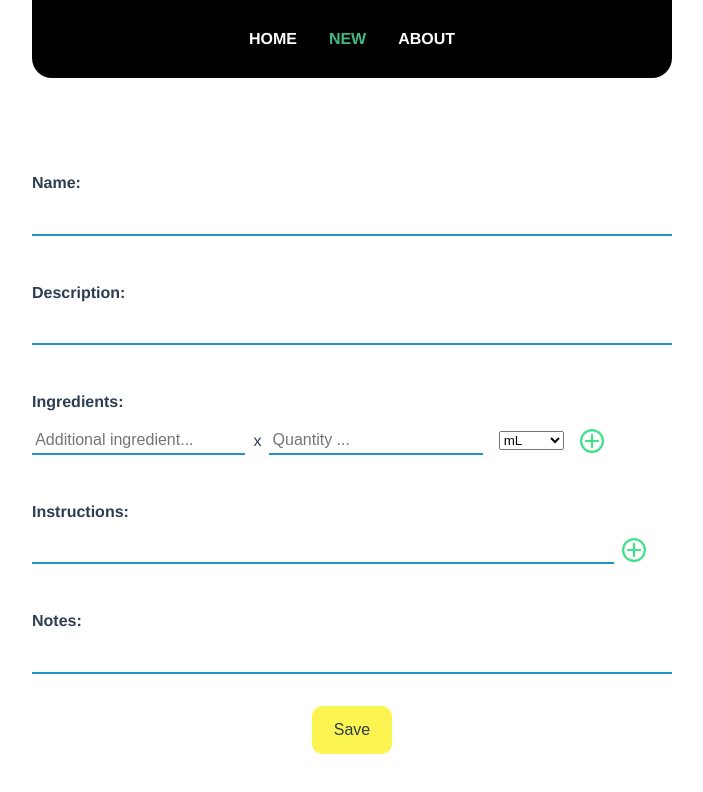
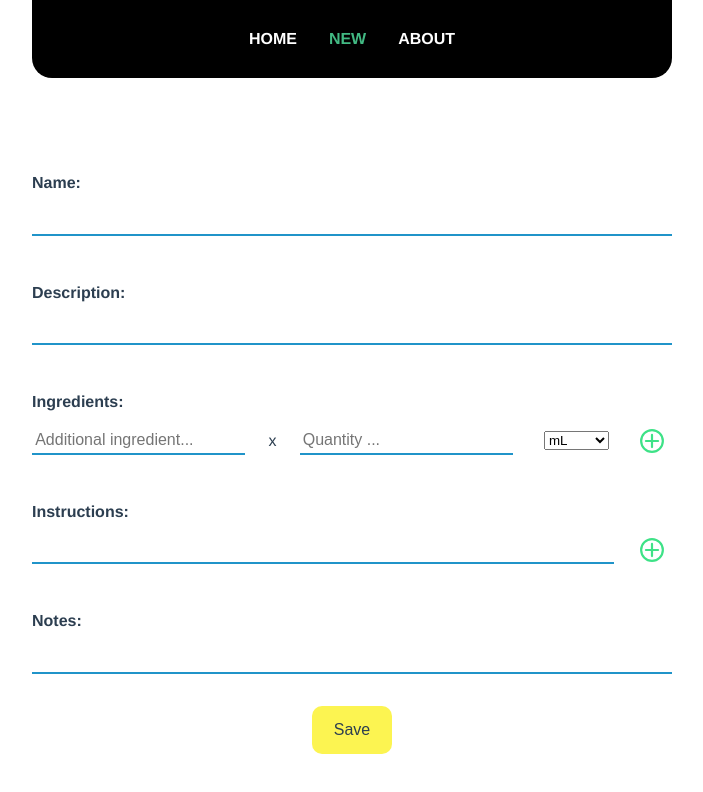
Before and after one commit to tanguymartinez/recipes, a Vue app: page /new in a window 1280 px wide. Shown: the top 792 px of the page, without its empty margins (288-991 px from the left). Built offline with nearby package versions, Linux system fonts and the light colour scheme.

Commit message:
Change styling

```diff
--- a/src/components/ListDynamic.vue
+++ b/src/components/ListDynamic.vue
@@ -41,6 +41,7 @@ export default {
 @use "../assets/mixins"
 .list-dynamic-control
   display: flex
+  justify-content: space-between
   align-items: center
   >*
     margin-left: .5rem
@@ -58,4 +59,6 @@ export default {
   flex-direction: row
   justify-content: space-between
   align-items: center
+  &:last-child
+    margin-bottom: 1rem
 </style>
```
